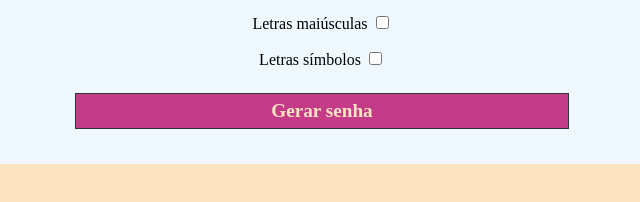
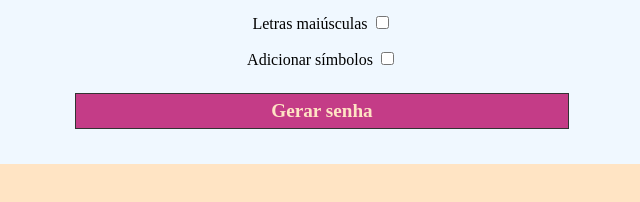
Before and after one commit to crissguinther/gerador_de_senhas, a website built with webpack: page public/index.html in a window 1280 px wide. Shown: the part 430-632 px from the top of the page, 318-958 px from the left. Built offline with nearby package versions, Linux system fonts and the light colour scheme.

Commit message:
index.html update

```diff
--- a/public/index.html
+++ b/public/index.html
@@ -41,7 +41,7 @@
           </div>
 
           <div class="form-group">
-            <label for="add-num">Letras símbolos</label>
+            <label for="add-num">Adicionar símbolos</label>
             <input
               type="checkbox"
               value="symbols"
```
